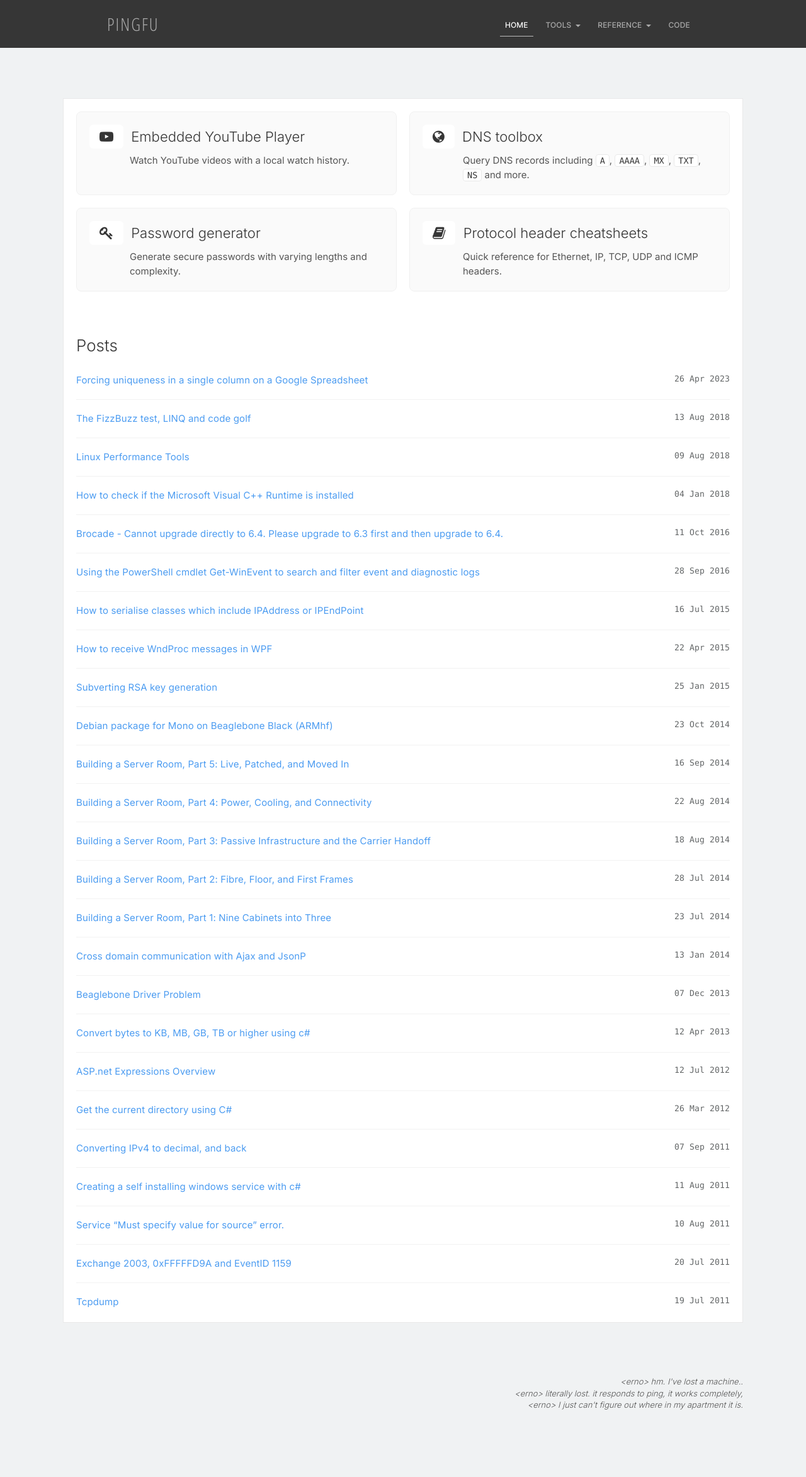
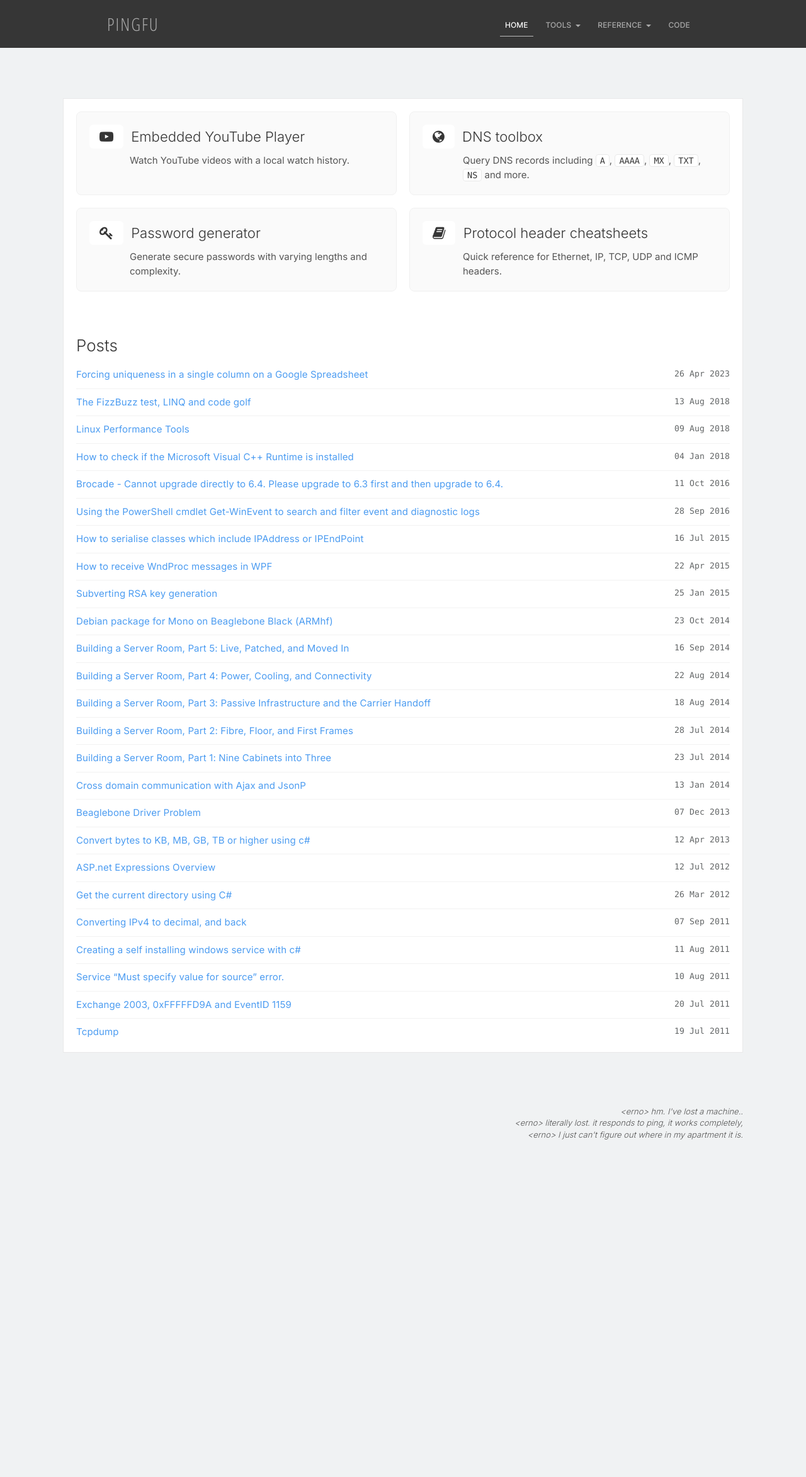
Before and after one commit to pingfu/pingfu.github.io, a Jekyll site: the page built from index.md, in a window 1280 px wide. Shown: the whole page at 63% size. Built offline with Jekyll 4.4.1, drawn with Linux system fonts in a browser that asks for light colours; nearby versions of some CDN libraries; after the commit the page ends 1916 px from its top, so only the background shows below that.

Commit message:
Update main.scss

```diff
--- a/_includes/scss/main.scss
+++ b/_includes/scss/main.scss
@@ -420,10 +420,10 @@ blockquote {
         li {
             font-family: $font-family-3;
             color: #626566;
-            line-height: 1.6;
+            line-height: 1.5;
             letter-spacing: .01em;
             border-bottom: 1px solid rgba(0,0,0,0.05);
-            padding: 18px 0;
+            padding: 10px 0;
             position: relative;
             list-style-type: none;
             font-size: $paragraph-font-size;
```
